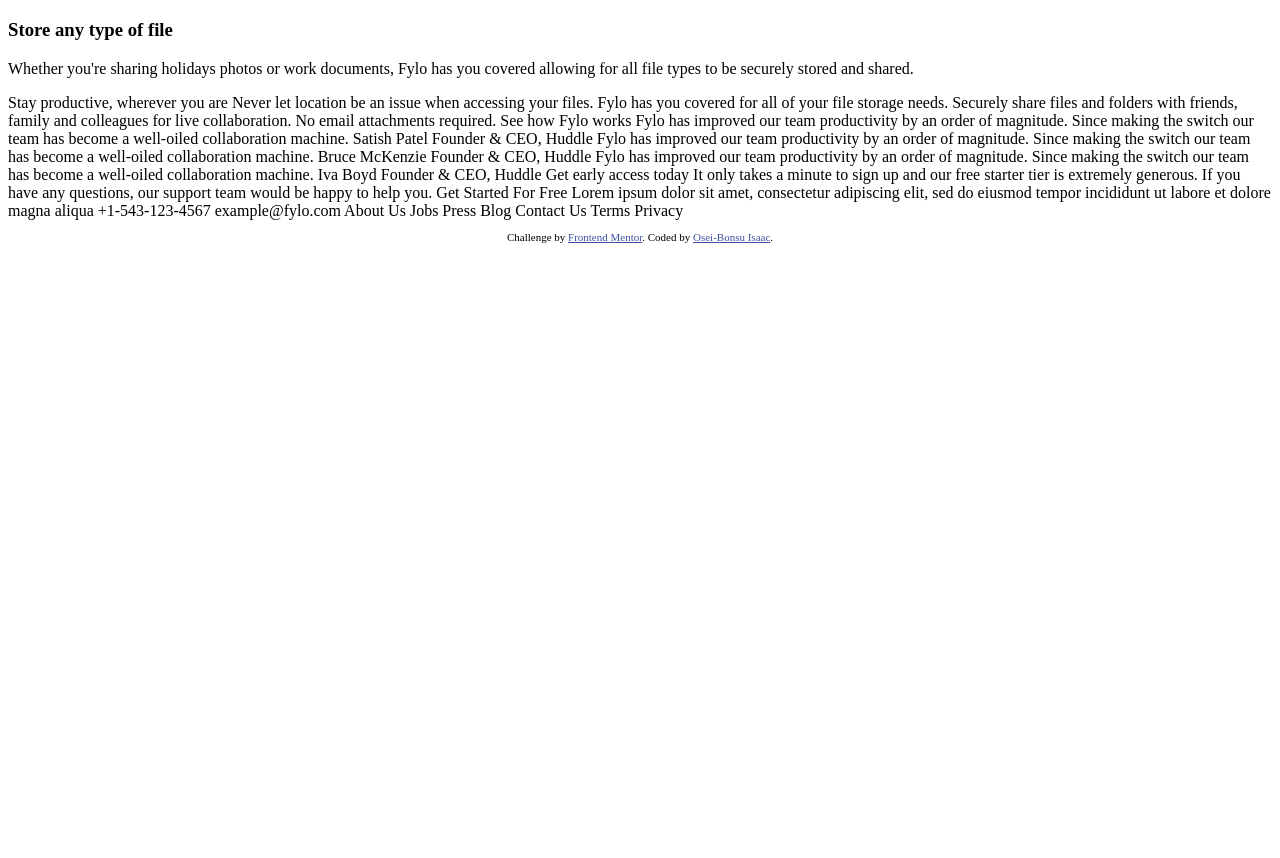
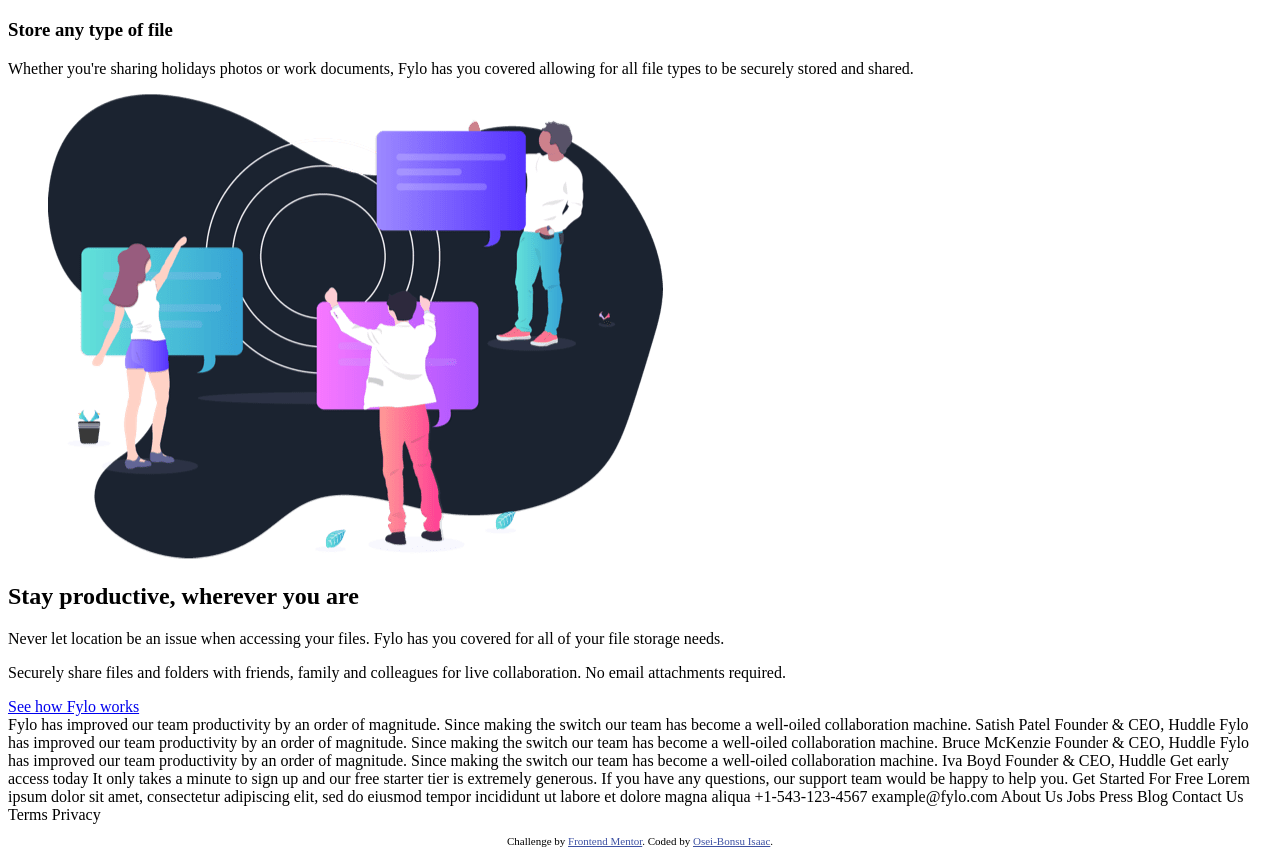
Before and after one commit to io-oseinana/fylo-dark-theme-landing-page-master, a plain HTML site: page index.html in a window 1280 px wide. Shown: the part 1471-2329 px from the top of the page. Before the commit the page ends 1725 px from the top, so only its background shows below. Drawn offline with Linux system fonts and the light colour scheme.

Commit message:
Add call to action section

```diff
--- a/index.html
+++ b/index.html
@@ -87,19 +87,32 @@
             file types to be securely stored and shared.
           </p>
         </div>
+      </article>
+    </section>
+
+    <section class="cta">
+      <figure class="cta__image">
+        <img src="./images/illustration-stay-productive.png" alt="Illustration of three persons holding a chat icon">
+      </figure>
+      <article class="cta__content">
+        <h2 class="cta__content-title">Stay productive, wherever you are</h2>
+        <p class="cta__content-text">Never let location be an issue when accessing your files. Fylo has you covered for all of your file
+          storage needs.
+        </p>
+        <p class="cta__content-text">
+          Securely share files and folders with friends, family and colleagues for live collaboration. No email
+          attachments required.
+        </p>
+        <a href="#" class="cta__content-link">See how Fylo works</a>
+      </article>
+    </section>
 
   </main>
 
 
-  Stay productive, wherever you are
 
-  Never let location be an issue when accessing your files. Fylo has you covered for all of your file
-  storage needs.
 
-  Securely share files and folders with friends, family and colleagues for live collaboration. No email
-  attachments required.
 
-  See how Fylo works
 
   Fylo has improved our team productivity by an order of magnitude. Since making the switch our team has
   become a well-oiled collaboration machine.
```
